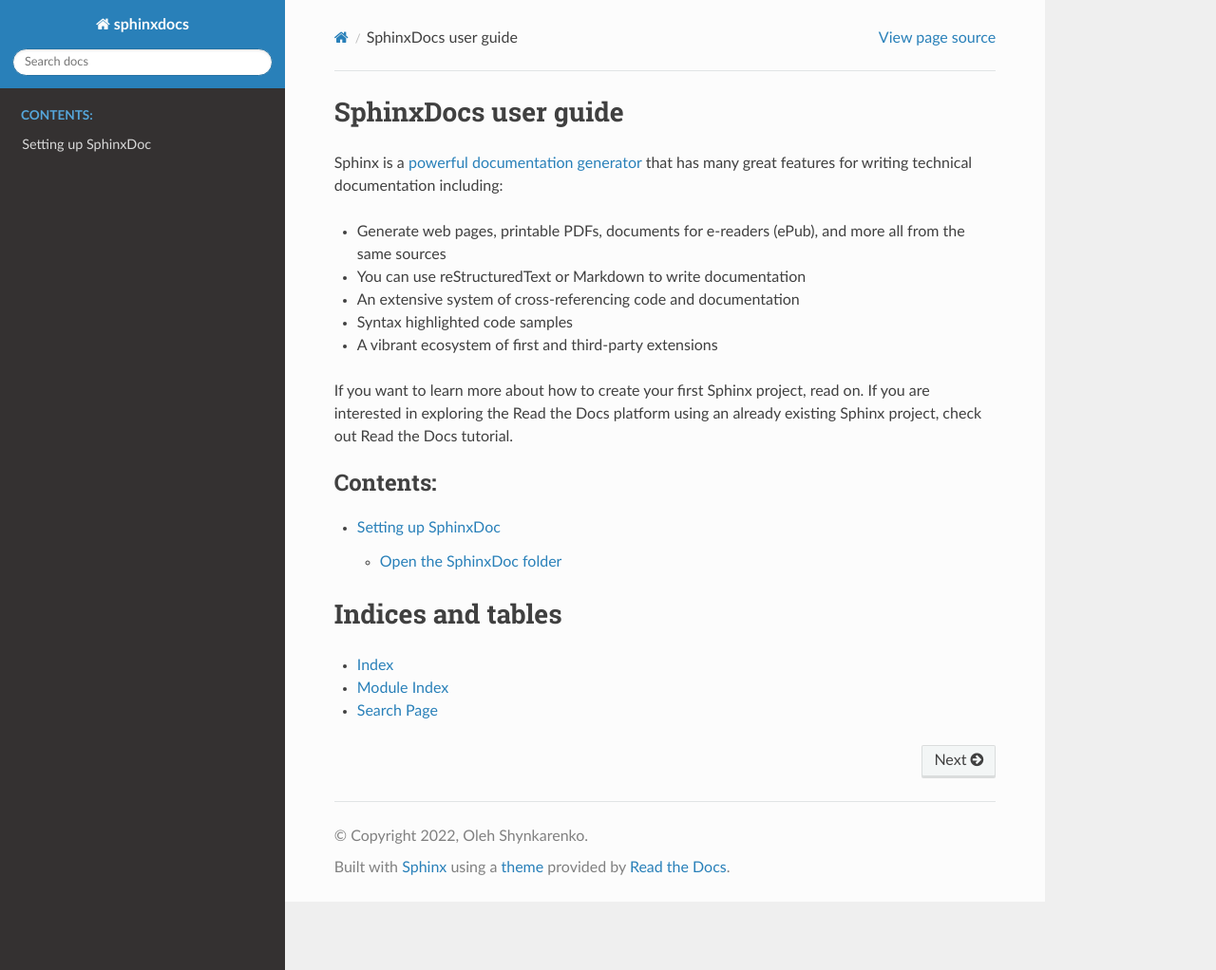
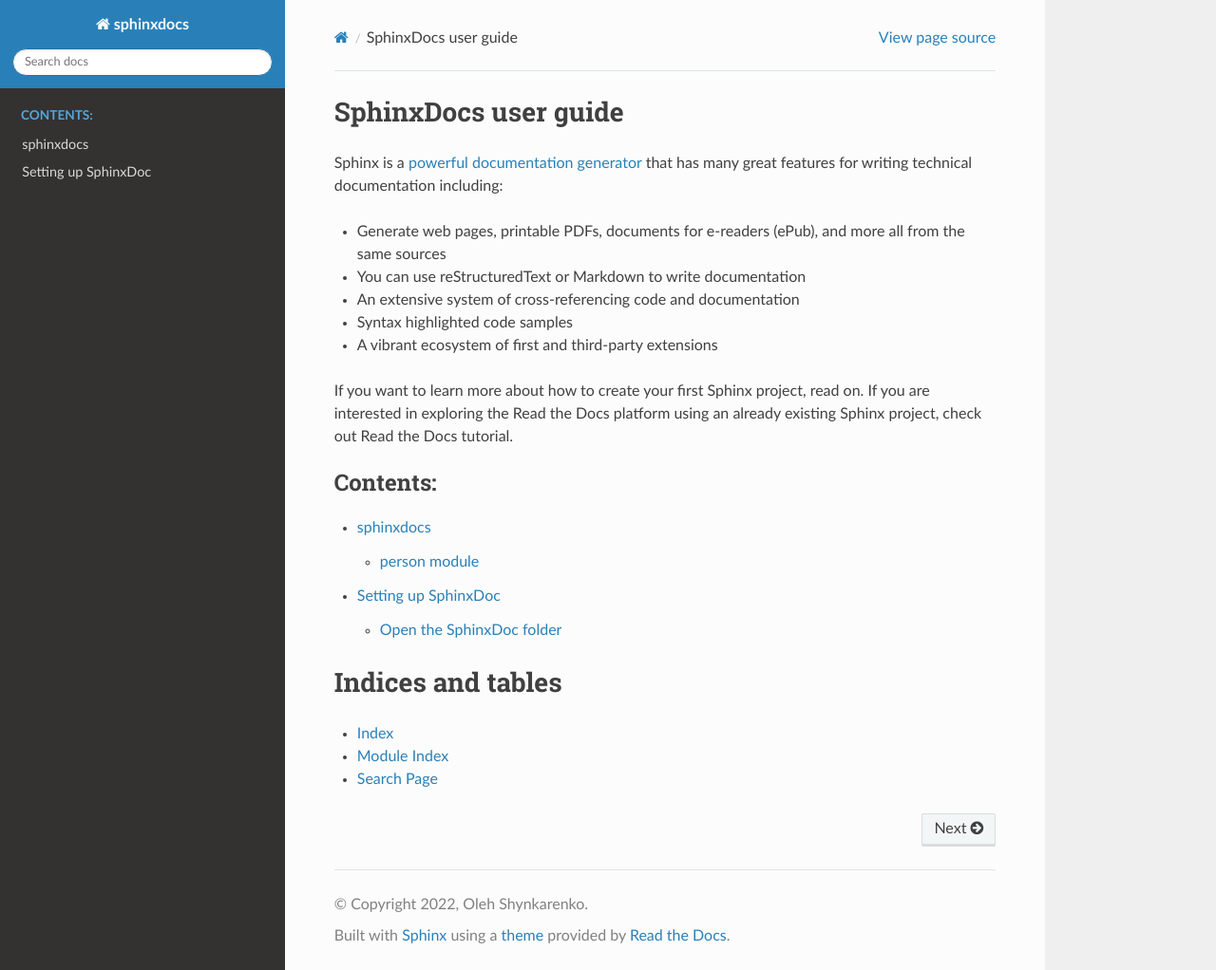
Before and after one commit to SingingFoot/sphinxdocs, a Sphinx documentation site: the page built from docs/source/index.rst, in a window 1280 px wide and 1022 px high. Shown: the whole window at 95% size. Built offline with Sphinx 7.4.7 and the Read the Docs theme 2.0.0, drawn with Linux system fonts in a browser that asks for light colours.

Commit message:
person autodoc added

```diff
--- a/docs/source/conf.py
+++ b/docs/source/conf.py
@@ -12,7 +12,7 @@
 #
 import os
 import sys
-sys.path.insert(0, os.path.abspath('.'))
+sys.path.insert(0, os.path.abspath('../../'))
 
 
 # -- Project information -----------------------------------------------------
@@ -30,7 +30,7 @@
 # Add any Sphinx extension module names here, as strings. They can be
 # extensions coming with Sphinx (named 'sphinx.ext.*') or your custom
 # ones.
-extensions = [
+extensions = ['sphinx.ext.autodoc', 'sphinx.ext.coverage', 'sphinx.ext.napoleon'
 ]
 
 # Add any paths that contain templates here, relative to this directory.
--- a/docs/source/index.rst
+++ b/docs/source/index.rst
@@ -15,7 +15,10 @@
    :maxdepth: 2
    :caption: Contents:
 
+   modules
+
    beforeyoubegin
+
 
 
 
--- /dev/null
+++ b/docs/source/modules.rst
@@ -0,0 +1,7 @@
+sphinxdocs
+==========
+
+.. toctree::
+   :maxdepth: 4
+
+   person
```
Also changed, not shown: docs/source/person.rst (added, +7 -0 lines).
